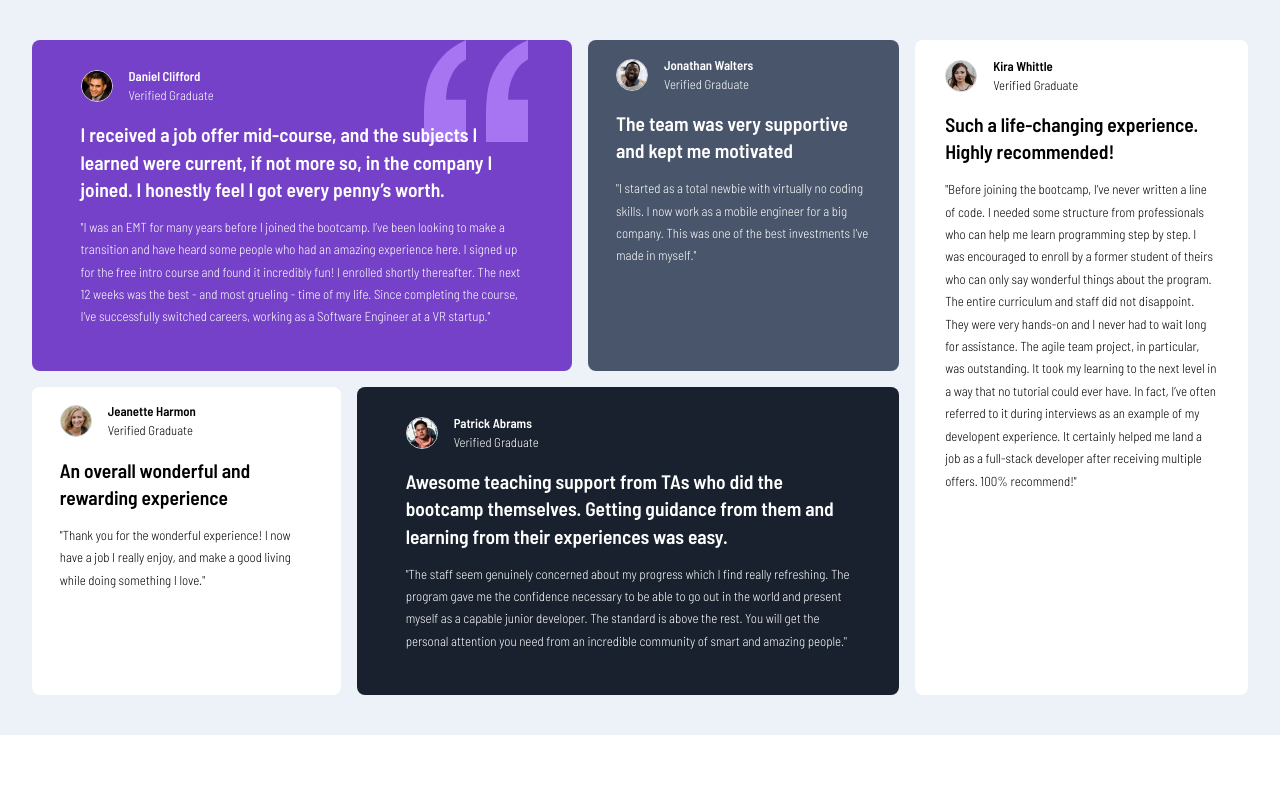
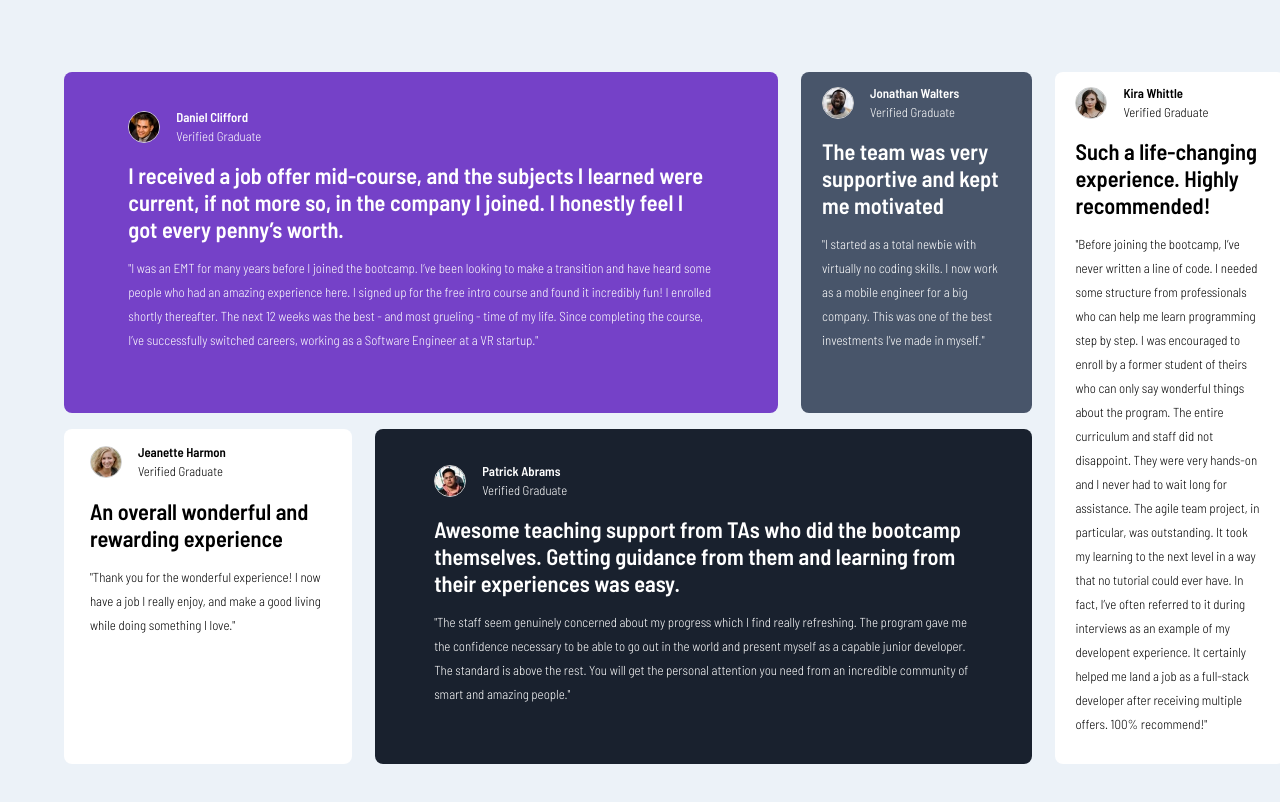
Before and after one commit to clickglue/testimonials-grid, a React (Vite) app: page / in a window 1280 px wide. Shown: the top 802 px of the page. Built offline with nearby package versions, Linux system fonts and the light colour scheme.

Commit message:
update v2

```diff
--- a/index.html
+++ b/index.html
@@ -5,12 +5,6 @@
     <meta name="viewport" content="width=device-width, initial-scale=1.0" />
     <!-- displays site properly based on user's device -->
 
-    <link
-      rel="icon"
-      type="image/png"
-      sizes="32x32"
-      href="./images/favicon-32x32.png"
-    />
     <link rel="stylesheet" href="./reset.css" />
 
     <link rel="preconnect" href="https://fonts.googleapis.com" />
@@ -23,7 +17,7 @@
     <title>FMv6</title>
   </head>
   <body>
-    <script type="module" src="/src/main.jsx"></script>
+    <script type="module" src="./src/main.jsx"></script>
     <div id="root"></div>
   </body>
 </html>
--- a/src/App.css
+++ b/src/App.css
@@ -1,10 +1,13 @@
+html{
+  background-color: var(--neutral-light-grayish-blue);
+}
 #root {
   max-width: 1280px;
   margin: 0 auto;
   padding: 2rem;
   text-align: left;
   font-family: "Barlow Semi Condensed";
-  background-color: var(--neutral-light-grayish-blue);
+
 }
 :root {
   /*colors*/
@@ -14,6 +17,9 @@
   --primary-white: hsl(0, 0%, 100%);
   --neutral-light-gray: hsl(0, 0%, 81%);
   --neutral-light-grayish-blue: hsl(210, 46%, 95%);
+}
+.main{
+  margin: 2rem;
 }
 
 .card {
@@ -50,26 +56,27 @@
   margin: 1rem 0rem;
 }
 .reference-title {
-  font-size: 1.22rem;
+  font-size: 1.4rem;
   line-height: 1.7rem;
   font-weight: 600;
   margin: 0.8rem 0rem;
 }
 .reference-body {
   font-weight: 300;
-  line-height: 1.4rem;
+  line-height: 1.5rem;
 }
 
 @media only screen and (min-width: 720px){
   .main{
+    margin: 2rem;
     display: grid;
-    grid-template-columns: auto auto auto auto;
+    grid-template-columns: 25% 35% 20% 20%;
     grid-template-rows: auto auto;
     grid-template-areas:
     "area1 area1 area2 area3"
     "area4 area5 area5 area3"
     ;
-    grid-column-gap: 1rem;
+    grid-column-gap: 2%;
   }
 
   .card{
--- a/src/components/Card.jsx
+++ b/src/components/Card.jsx
@@ -25,7 +25,7 @@ export function Card({
           backgroundRepeat: "no-repeat",
           gridArea: areaNumber,
           backgroundImage: cardIllustration
-            ? `url(${cardIllustration})`
+            ? cardIllustration
             : "none",
         }}
       >
```
Also changed, not shown: 4 other files (tests, documents, lock files or other folders).
